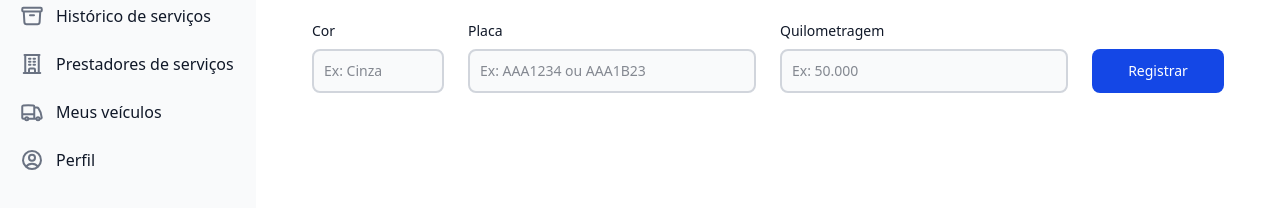
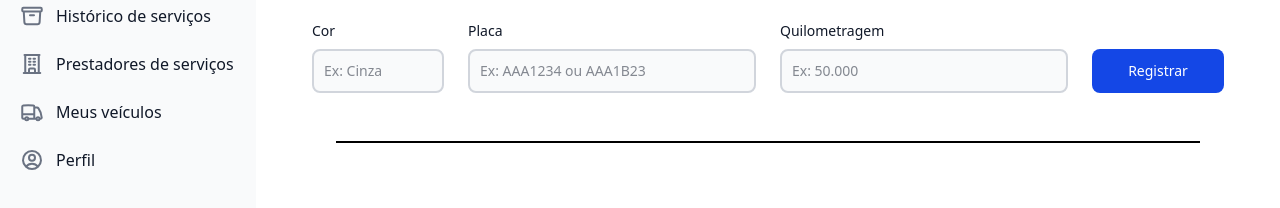
Before and after one commit to vinipadilha/Fix-Time, a website: page src/pages/main-page/veiculos.html in a window 1280 px wide. Shown: the part 132-340 px from the top of the page. Drawn offline with nearby package versions, Linux system fonts and the light colour scheme; files that its build step writes are made by us from their sources.

Commit message:
cria div e borda dos veiculos cadastrados

```diff
--- a/src/pages/main-page/veiculos.html
+++ b/src/pages/main-page/veiculos.html
@@ -165,7 +165,10 @@
         <!-- cadastrar veiculos-->
 
         <!-- veiculos -->
-        <div class="mt-6 ">
+        <div class="mt-6 p-6">
+            <div class="border border-black">
+
+            </div>
 
         </div>
         <!--veiculos -->
```
